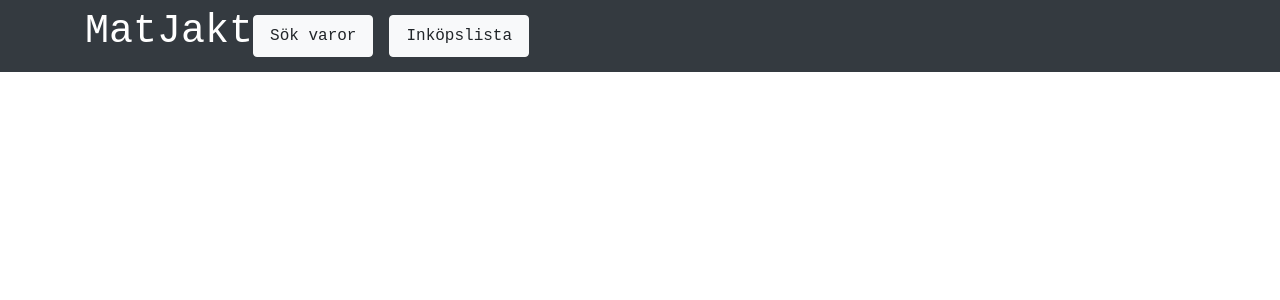
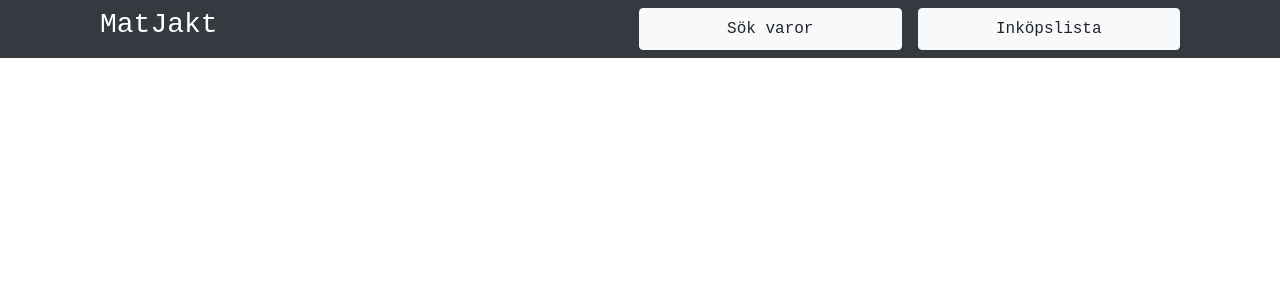
Before and after one commit to Andreingvarsson/MatJakt, a React (Create React App) app: page / in a window 1280 px wide. Shown: the top 300 px of the page. Built offline with nearby package versions, Linux system fonts and the light colour scheme.

Commit message:
fixed some css in header links

```diff
--- a/src/Components/Header.js
+++ b/src/Components/Header.js
@@ -18,13 +18,13 @@ const Header = (props) => {
 <nav className="navbar navbar-expand-md navbar-light bg-light sticky-top bg-dark">
   <div className="container ">
 
-    <h1 className="monospace-font font-white ">MatJakt</h1>
-    <button className="navbar-toggler" type="button" data-toggle="collapse" data-target="#links" aria-controls="navbarTogglerDemo01" aria-expanded="false" aria-label="Toggle navigation">
+    <h3 className="monospace-font font-white col-xs-4 col-sm-6 col-md-6 col-l-6 col-xl-6 ">MatJakt</h3>
+    {/* <button className="navbar-toggler" type="button" data-toggle="collapse" data-target="#links" aria-controls="navbarTogglerDemo01" aria-expanded="false" aria-label="Toggle navigation">
       <span className="navbar-toggler-icon"></span>
-    </button>
-    <div className="collapse navbar-collapse " id="links">
-      <Link className="nav-link btn btn-light monospace-font" to="/hem">Sök varor</Link>
-      <Link className="nav-link btn btn-light monospace-font ml-3" to="/inkopslista">Inköpslista<span></span></Link>
+    </button> */}
+    <div className="collapse navbar-collapse d-flex justify-content-end col-xs-8 col-sm-6 col-md-6 col-l-6 col-xl-6" id="links">
+      <Link className="nav-link btn btn-light monospace-font col-6" to="/hem">Sök varor</Link>
+      <Link className="nav-link btn btn-light monospace-font ml-3 col-6" to="/inkopslista">Inköpslista<span></span></Link>
 
     </div>
   </div>
```
Also changed, not shown: 1 other file (tests, documents, lock files or other folders).
